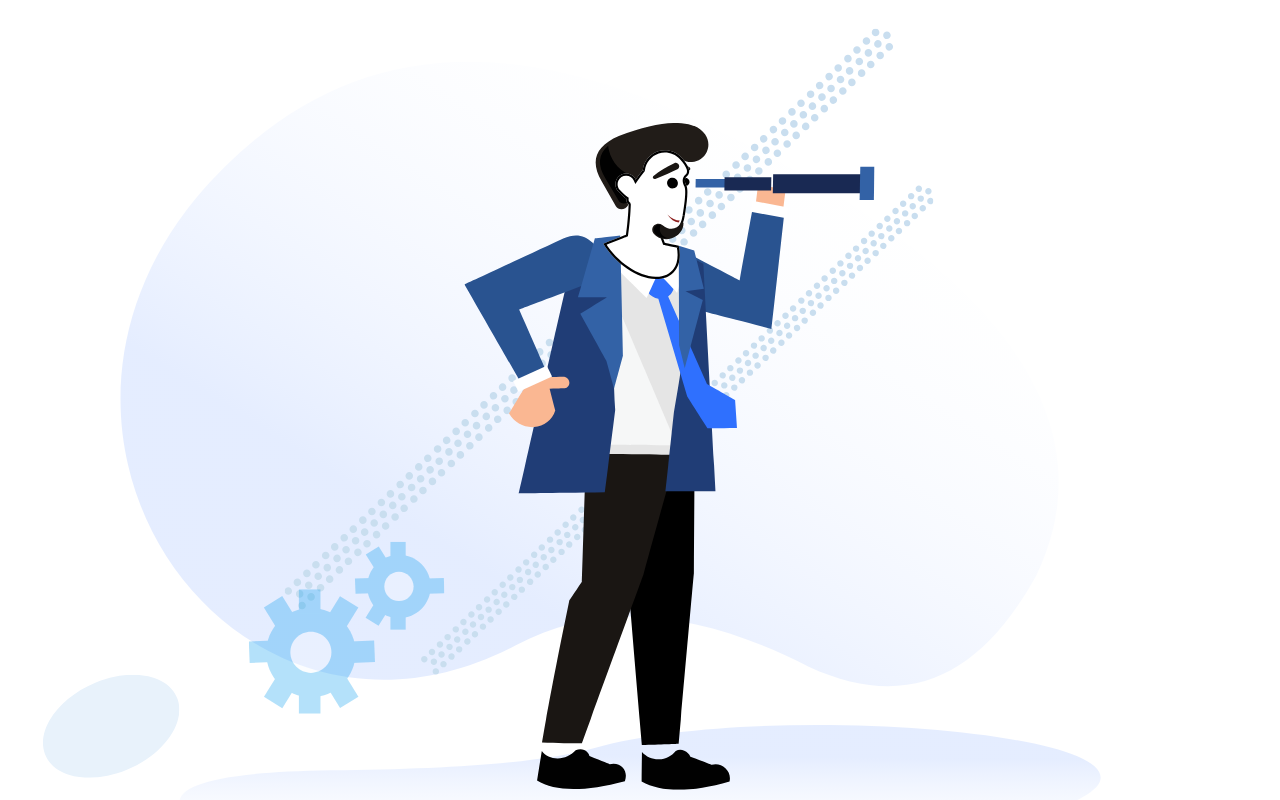
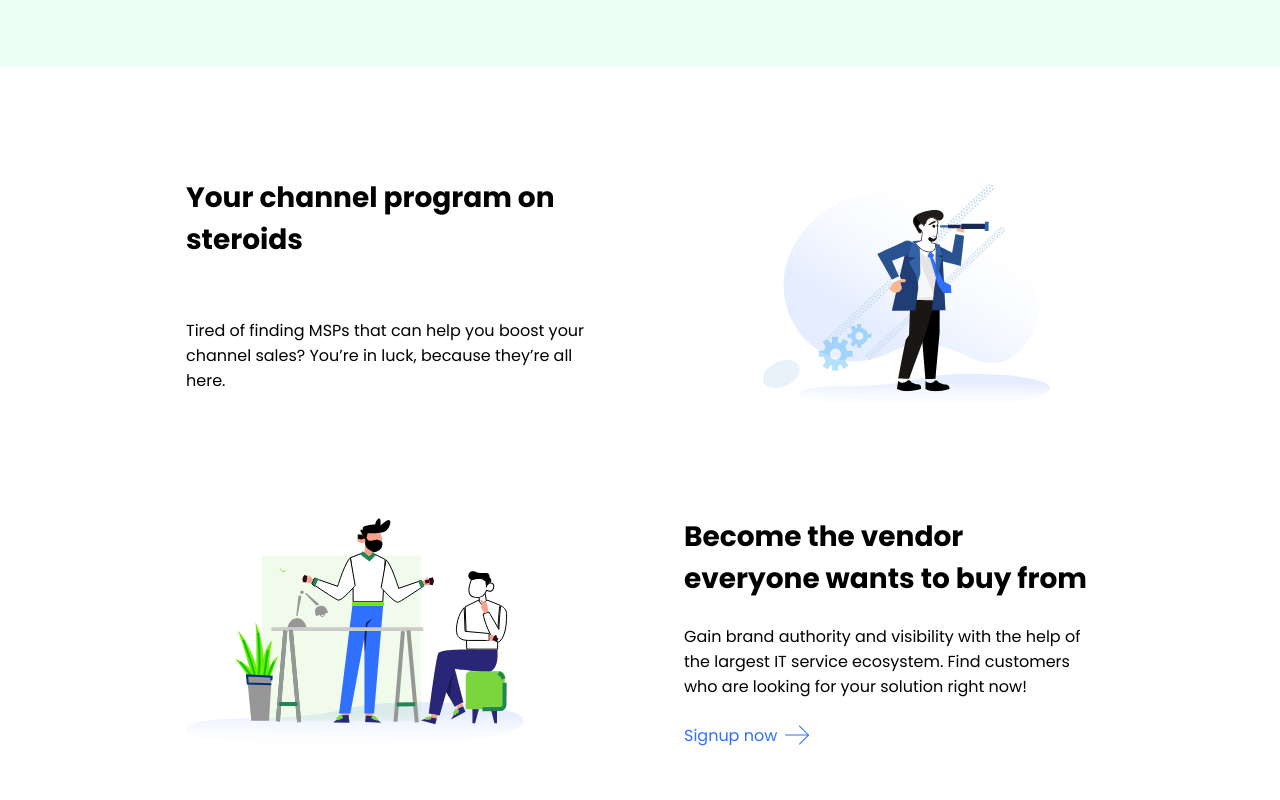
Before and after one commit to leonardocgs/Zomentum, a React (Vite) app: page / in a window 1280 px wide. Shown: the part 1060-1860 px from the top of the page. Built offline with nearby package versions, Linux system fonts and the light colour scheme.

Commit message:
feat: add individual-service responsiveness

```diff
--- a/src/App.css
+++ b/src/App.css
@@ -159,6 +159,7 @@ main {
 .features-section {
   text-align: center;
   padding: 38px 0;
+  background-color: #00ff8514;
 }
 .features-section p {
   font-size: 1.6rem;
@@ -284,10 +285,41 @@ main {
 
   /* features-section */
 
+  .features-section {
+    padding: 7.9rem 4rem 10.7rem 4rem;
+  }
   .features-section .features-container {
     flex-direction: row;
     justify-content: center;
     gap: 56px;
+  }
+  /* services-section */
+
+  .services-section {
+    padding-top: 6.5rem;
+    padding-left: 4rem;
+    padding-right: 4rem;
+  }
+  .individual-service {
+    justify-content: space-around;
+  }
+  .individual-service:nth-child(odd) {
+    flex-direction: row-reverse;
+  }
+  .individual-service:nth-child(even) {
+    flex-direction: row;
+  }
+  .individual-service .container {
+    text-align: initial;
+
+    max-width: 410px;
+  }
+  .individual-service .container h2,
+  .individual-service p {
+    flex: auto;
+  }
+  .individual-service .signup-link {
+    align-self: flex-start;
   }
 }
 @media (min-width: 700px) and (max-width: 850px) {
@@ -300,3 +332,14 @@ main {
     padding: 0;
   }
 }
+@media (min-width: 1050px) {
+  .individual-service {
+    justify-content: center;
+    gap: 160px;
+  }
+  .individual-service,
+  .features-section {
+    padding-left: 0;
+    padding-right: 0;
+  }
+}
```
